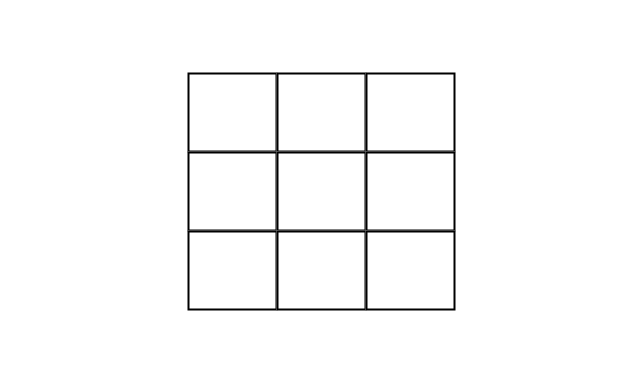
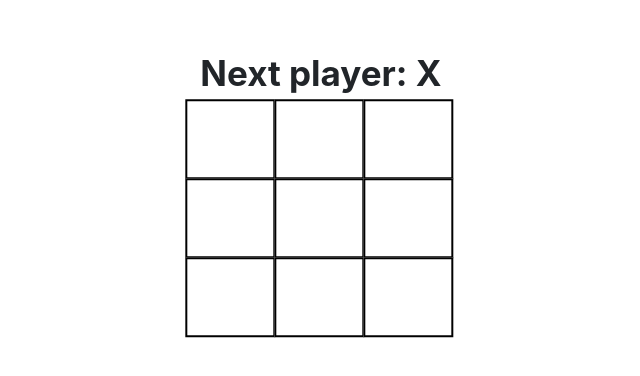
Before and after one commit to AshelyNicole/ReactProject3, a React (Create React App) app in the folder project03/: page / in a window 1280 px wide. Shown: the part 208-584 px from the top of the page, without its empty margins (319-959 px from the left). Built offline with nearby package versions, Linux system fonts and the light colour scheme.

Commit message:
Turn order rendering, bug with turn order

```diff
--- a/project03/src/components/games/TicTacToe.js
+++ b/project03/src/components/games/TicTacToe.js
@@ -51,9 +51,13 @@ function Board() {
     );
   };
 
+  // Setting the turn order
+  const turnOrder = `Next player: ${xTurn ? "X" : "O"}`;
+
   return (
-    // Creating the board
+    // Creating the board and rendering turn order
     <div className="board">
+      <div className="turn-order">{turnOrder}</div>
       <div className="row">
         {renderSquares(0)} {renderSquares(1)} {renderSquares(2)}
       </div>
@@ -65,8 +69,6 @@ function Board() {
       </div>
     </div>
   );
-
-  // Initiliaze status
 }
 // function that calculates the winner
 
--- a/project03/src/components/styles/TicTacToe.css
+++ b/project03/src/components/styles/TicTacToe.css
@@ -30,3 +30,10 @@
   left: 50%;
   transform: translate(-50%, -50%);
 }
+
+/* Turn Order */
+
+.turn-order {
+  font-weight: bold;
+  font-size: 35px;
+}
```
